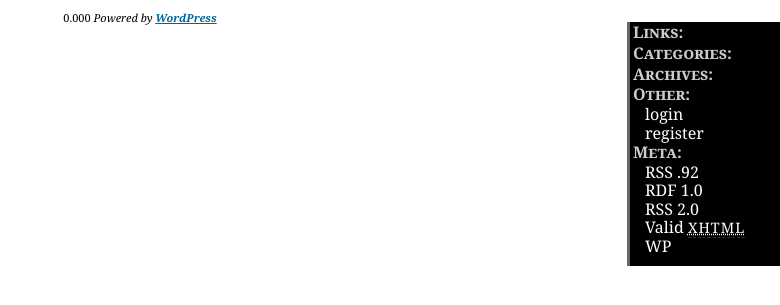
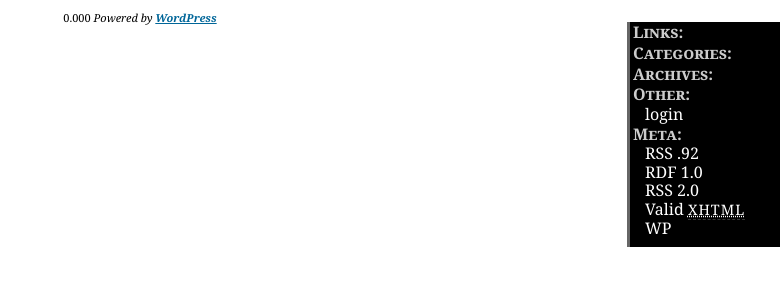
Before and after one commit to mt8/wordpress-0.71-gold, a PHP site: page / in a window 1280 px wide. Shown: the part 43-348 px from the top of the page, without its empty margins (500-1280 px from the left). Run offline with PHP 8.4, Linux system fonts and the light colour scheme; data that the repository does not hold is empty.

Commit message:
Remove the register link from the front-end sidebar
Remove the `b2register.php` link from the "Other:" section of the blog
front-end sidebar in src/index.php. The "login" item is kept and
b2register.php itself is left in place.

---

フロントエンドのサイドバーから register リンクを削除

src/index.php のブログのフロントエンドのサイドバーの「Other:」
セクションから `b2register.php` へのリンクを削除する。「login」
項目は残し、b2register.php 自体もそのまま残す。

```diff
--- a/src/index.php
+++ b/src/index.php
@@ -80,7 +80,6 @@ if ( $posts ) {
 <li>Other:
 	<ul>
 		<li><a href="b2login.php">login</a></li>
-		<li><a href="b2register.php">register</a></li>
 	</ul>
 </li>
 <li>Meta:
```
